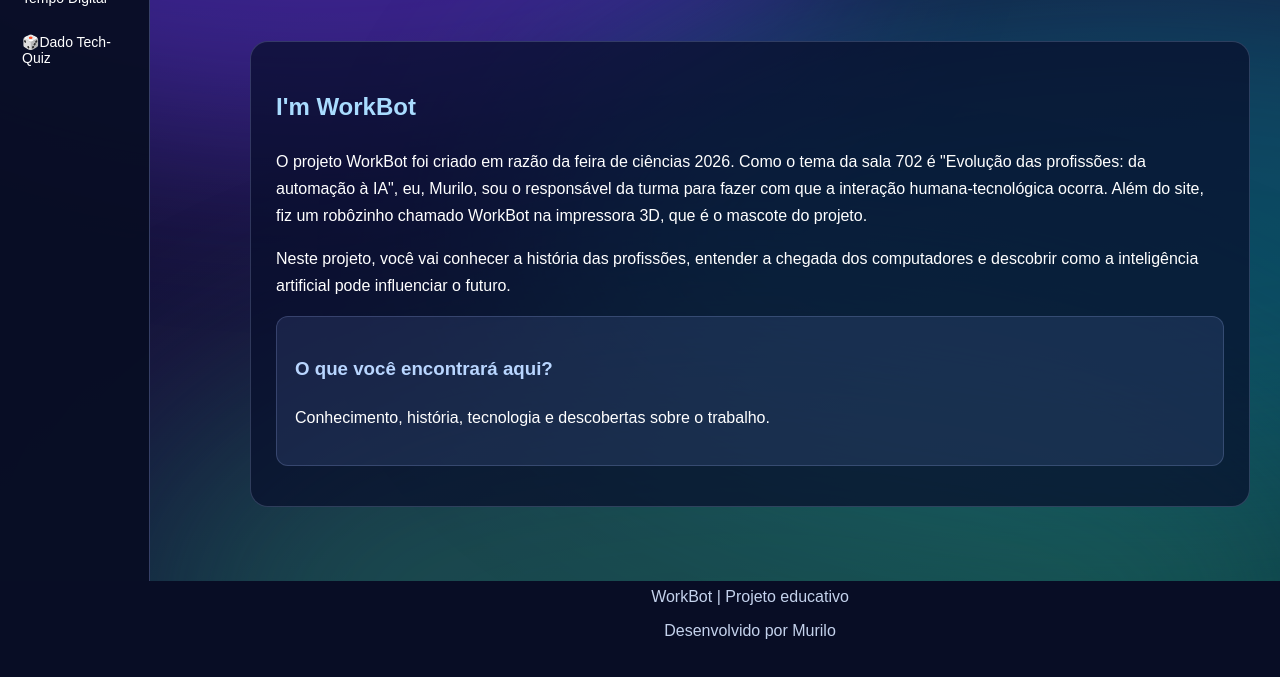
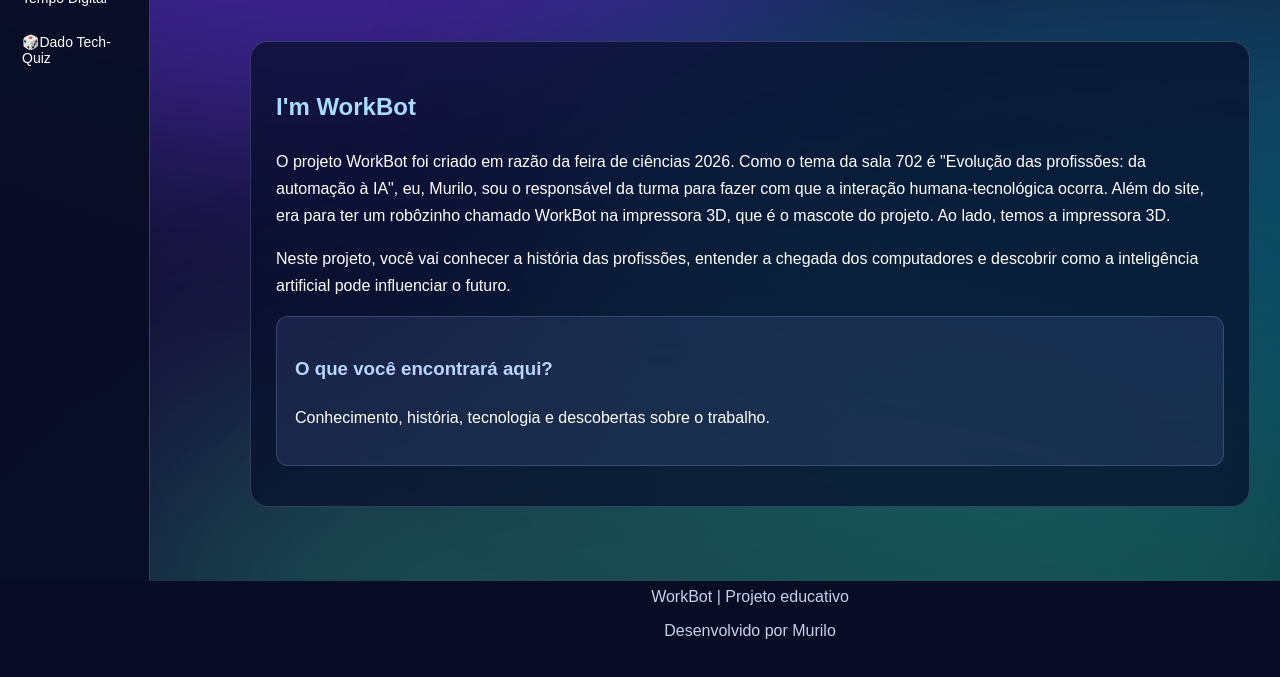
Before and after one commit to murilodslessa-arch/WorkBot, a plain HTML site: page index.html in a window 1280 px wide. Shown: the part 219-896 px from the top of the page. Drawn offline with Linux system fonts and the light colour scheme.

Commit message:
Update index.html

```diff
--- a/index.html
+++ b/index.html
@@ -436,7 +436,8 @@ footer {
     O projeto WorkBot foi criado em razão da feira de ciências 2026.
     Como o tema da sala 702 é "Evolução das profissões: da automação à IA", eu, Murilo,
     sou o responsável da turma para fazer com que a interação humana-tecnológica ocorra.
-    Além do site, fiz um robôzinho chamado WorkBot na impressora 3D, que é o mascote do projeto.
+    Além do site, era para ter um robôzinho chamado WorkBot na impressora 3D, que é o mascote do projeto.
+    Ao lado, temos a impressora 3D.
   </p>
 
   <p>
@@ -545,7 +546,7 @@ footer {
 <!-- DADO TECH - QUIZ -->
 <section id="quiz" class="pagina">
 <h2>Dado Tech-Quiz</h2>
-<p>Lance o dado e descubra qual pergunta deverá responder! Caso acerte a pergunta, você ganhará uma surpresa!</p>
+<p>Lance o dado e descubra qual pergunta deverá responder! Caso acerte a pergunta, você receberá uma palavra-chave do Murilo para ganhar uma surpresa!!</p>
 
 <div id="dado">
     <canvas id="cenaDado">?</canvas>
```
